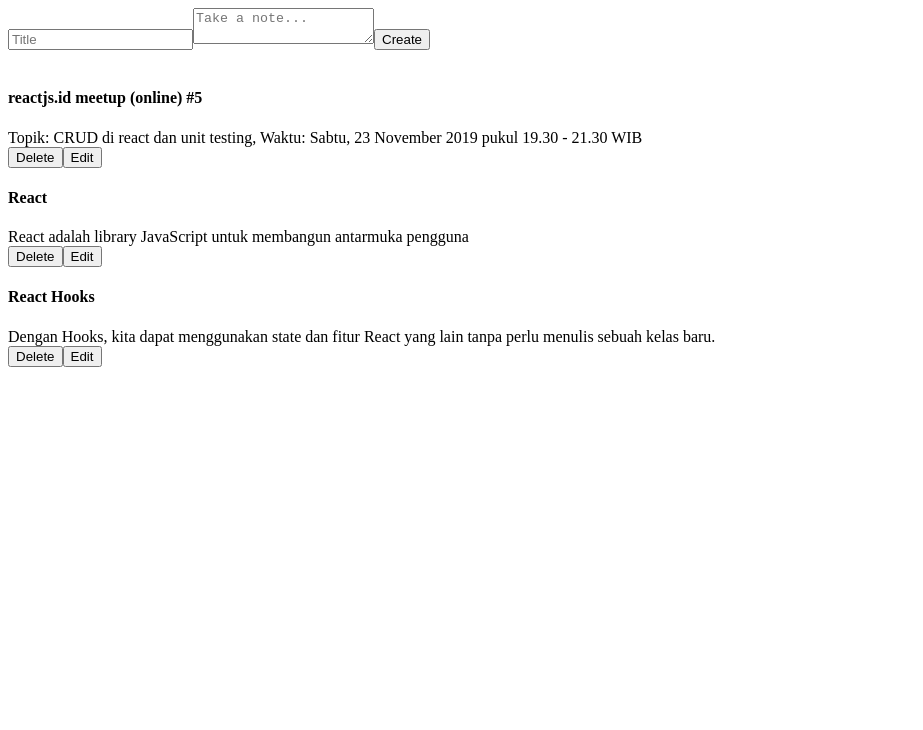
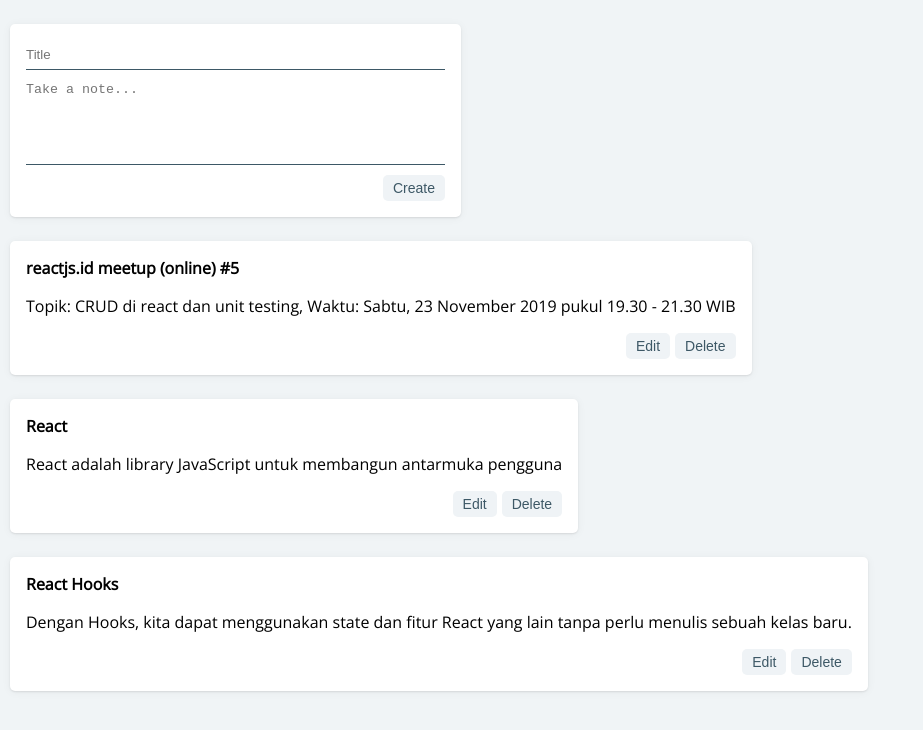
Before and after one commit to iamyuu/react-notes-app, a React (Create React App) app: page / in a window 1280 px wide. Shown: the top 730 px of the page, without its empty margins (0-923 px from the left). Built offline with nearby package versions, Linux system fonts and the light colour scheme.

Commit message:
add css styling

```diff
--- a/src/index.jsx
+++ b/src/index.jsx
@@ -1,5 +1,6 @@
 import React from "react";
 import ReactDOM from "react-dom";
 import App from "./screens/app-with-hooks";
+import "./styles.css";
 
 ReactDOM.render(<App />, document.getElementById("root"));
--- /dev/null
+++ b/src/styles.css
@@ -0,0 +1,62 @@
+@import url("https://fonts.googleapis.com/css?family=Open+Sans:300");
+
+*:focus {
+  outline: none;
+}
+
+body {
+  margin: 0;
+  padding: 0;
+  font-weight: 300;
+  font-family: "Open Sans", Helvetica, Arial, sans-serif;
+  background-color: #f0f4f6;
+}
+
+input,
+textarea {
+  width: 100%;
+  margin: 0 0 5px;
+  padding: 7px 0;
+  border: none;
+  border-bottom: 1px solid #3d5866;
+}
+
+textarea {
+  height: 75px;
+  resize: none;
+}
+
+button {
+  cursor: pointer;
+  border: none;
+  margin-left: 5px;
+  float: right;
+  padding: 5px 10px;
+  font-size: 14px;
+  border-radius: 5px;
+  color: #3d5866;
+  background-color: #eff3f6;
+}
+
+.card {
+  display: inline-block;
+  background: white;
+  margin: 24px 10px 0;
+  padding: 16px;
+  position: relative;
+  border-radius: 5px;
+  transition: box-shadow 0.25s;
+  box-shadow: rgba(0, 0, 0, 0.05) 0px 1px 10px, rgba(0, 0, 0, 0.09) 0px 1px 2px;
+}
+
+.card__title {
+  margin: 0 0 1em;
+}
+
+.card__action {
+  margin: 1em 0 0;
+}
+
+.text-center {
+  text-align: center;
+}
```
